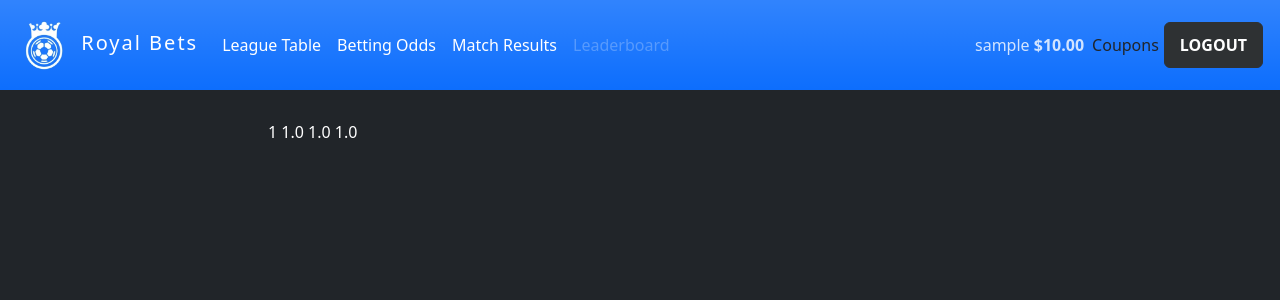
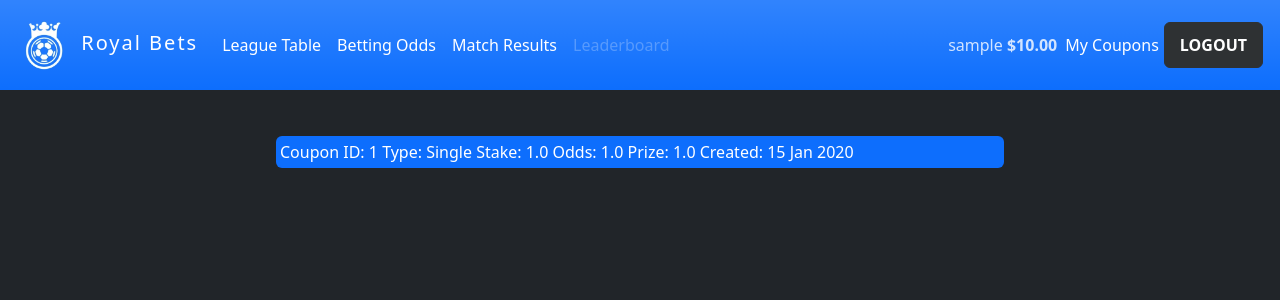
Before and after one commit to sowinskipatryk/Betting-Site-Django, a Django app: page /coupons/ in a window 1280 px wide. Shown: the top 300 px of the page. Run offline with Django 4.2, Linux system fonts and the light colour scheme; a user stored in the database is signed in; tables that the repository leaves empty hold one stand-in row (values such as "Sample post").

Commit message:
account balance mechanics

```diff
--- a/royalbetsproject/royalbetsapp/models.py
+++ b/royalbetsproject/royalbetsapp/models.py
@@ -112,7 +112,6 @@ COUPON_OUTCOMES = [
     (0, 'Open'),
     (1, 'Won'),
     (2, 'Lost'),
-    (3, 'Cancelled')
 ]
 
 MATCH_PICKS = [
@@ -145,8 +144,8 @@ class Bet(models.Model):
 class ExtendedUser(models.Model):
     user = models.OneToOneField(User, on_delete=models.CASCADE)
     balance = models.FloatField(default=0.00)
-    avatar = models.ImageField(upload_to='profile_pics')
-    coupons = models.ManyToManyField(Coupon)
+    avatar = models.ImageField(upload_to='profile_pics', null=True, blank=True)
+    coupons = models.ManyToManyField(Coupon, blank=True)
 
     def __str__(self):
         return self.user.username
--- a/royalbetsproject/royalbetsapp/templates/base.html
+++ b/royalbetsproject/royalbetsapp/templates/base.html
@@ -45,13 +45,16 @@
               </div>
               {% else %}
               <span class="navbar-text me-2">
-                  {{ext_user}} <strong>${{ ext_user.balance|floatformat:2 }}</strong>
+                  {{ext_user}} <strong id="accountBalance">${{ ext_user.balance|floatformat:2 }}</strong>
               </span>
-              <a class="nav-link" aria-current="page" href="{% url 'coupons' %}">Coupons</a>
+              <a class="nav-link text-white" aria-current="page" href="{% url 'coupons' %}">My Coupons</a>
               <a href="{% url 'logout' %}" id="logout-button" class="btn navbtn">LOGOUT</a>
               {% endif %}
           </div>
         </nav>
+        <script>
+            var accBalance = JSON.parse('{{ ext_user.balance|floatformat:2 }}');
+        </script>
         <div class="container">
             {% block content %}
             {% endblock content %}
--- a/royalbetsproject/royalbetsapp/templates/coupons.html
+++ b/royalbetsproject/royalbetsapp/templates/coupons.html
@@ -1,30 +1,30 @@
 {% extends 'base.html' %}
 {% load static %}
-{% block title %}Results{% endblock title %}
+{% block title %}Coupons{% endblock title %}
 {% block content %}
 
 <div style="padding-top: 120px;"></div>
-<div class="infinite-container">
+<div class="container">
     {% for coupon in coupons %}
-    <div class="infinite-item mx-auto col-lg-8">
-        <span class="text-white">{{coupon.coupon_id}}</span>
-        <span class="text-white">{{coupon.stake}}</span>
-        <span class="text-white">{{coupon.odds}}</span>
-        <span class="text-white">{{coupon.prize}}</span>
-    </div>
+        {% if not coupon.outcome %}
+        <div class="item mx-auto col-lg-8 bg-primary rounded p-1 m-3">
+        {% elif coupon.outcome == 1 %}
+        <div class="item mx-auto col-lg-8 bg-success rounded p-1 m-3">
+        {% else %}
+        <div class="item mx-auto col-lg-8 bg-danger rounded p-1 m-3">
+        {% endif %}
+            <span class="text-white">Coupon ID: {{coupon.coupon_id}}</span>
+            {% for type in types %}
+                {% if type.0 == coupon.type %}
+                <span class="text-white">Type: {{type.1}}</span>
+                {% endif %}
+            {% endfor %}
+            <span class="text-white">Stake: {{coupon.stake}}</span>
+            <span class="text-white">Odds: {{coupon.odds}}</span>
+            <span class="text-white">Prize: {{coupon.prize}}</span>
+            <span class="text-white">Created: {{coupon.create_date|date:'d M Y'}}</span>
+        </div>
     {% endfor %}
 </div>
 
-{% if matches.has_next %}
-<div class="mb-2" style="text-align: center;">
-<button type="button" class="btn btn-secondary m-2"><a class="infinite-more-link" href="?page={{ matches.next_page_number }}" style="text-decoration: none; color:white;">Load more</a></button>
-</div>
-{% endif %}
-
-<script>
-var infinite = new Waypoint.Infinite({
-  element: $('.infinite-container')[0]
-});
-</script>
-
 {% endblock content %}
--- a/royalbetsproject/royalbetsapp/templates/odds.html
+++ b/royalbetsproject/royalbetsapp/templates/odds.html
@@ -54,7 +54,7 @@
                         <div id="betSummary" class="d-none">
                                 <div id="stakeRangeHolder">
                                     <label for="stakeInput">Stake:<span id="betStake" class="ms-1 bolder"></span></label>
-                                    <input type="range" value="2.00" min="2.00" max="100.00" step="0.01" class="d-none" id="stakeInput">
+                                    <input type="range" value="2.00" min="2.00" max="10.00" step="0.1" class="d-none" id="stakeInput">
                                 </div>
                                 <div>Odds:<span id="betOdds" class="ms-1 bolder"></span></div>
                                 <div>Prize:<span id="betPrize" class="ms-1 bolder"></span></div>
--- a/royalbetsproject/royalbetsapp/views.py
+++ b/royalbetsproject/royalbetsapp/views.py
@@ -5,7 +5,7 @@ from django.shortcuts import render, redirect
 from django.core.paginator import Paginator, EmptyPage, PageNotAnInteger
 from django.contrib.auth.decorators import login_required
 from django.urls import reverse
-from .models import Team, Fixture, Coupon, ExtendedUser, User, Bet
+from .models import Team, Fixture, Coupon, ExtendedUser, User, Bet, COUPON_TYPES
 from .forms import RegisterForm
 from .utils import draw_results
 import json
@@ -115,25 +115,35 @@ def results(request):
 @login_required
 def coupon_submit(request):
     if request.method == 'POST':
-        data = json.loads(request.body)
-        coupon_id = random.randint(10**15, (10**16)-1)
-        bets = data["betsInput"]
+        if request.user.is_authenticated:
 
-        if len(bets) == 1:
-            betType = 0
-        else:
-            betType = 1
+            data = json.loads(request.body)
 
-        stake = float(data["stakeInput"])
-        odds = float(data["oddsInput"])
-        prize = float(data["prizeInput"][1:])
+            stake = float(data["stakeInput"])
+            odds = float(data["oddsInput"])
+            prize = float(data["prizeInput"][1:])
 
-        if request.user.is_authenticated:
-            creator = User.objects.get(username=request.user.username)
+            creator = ExtendedUser.objects.get(user=request.user)
+
+            if creator.balance < stake:
+                return JsonResponse(
+                    {"status": "error", "message": "Insufficient funds!"})
+
+            coupon_id = random.randint(10 ** 15, (10 ** 16) - 1)
+
+            bets = data["betsInput"]
+            if len(bets) == 1:
+                betType = 0
+            else:
+                betType = 1
+
             coupon = Coupon(coupon_id=coupon_id, type=betType,
-                        creator=creator, stake=stake, odds=odds, prize=prize)
+                        creator=creator.user, stake=stake, odds=odds, prize=prize)
 
             coupon.save()
+
+            creator.balance -= stake
+            creator.save()
 
             for bet in bets:
                 new_bet = Bet(coupon=coupon, fixture=Fixture.objects.get(id=bet['matchId']), pick=bet['matchPick'])
@@ -192,6 +202,6 @@ def logout_view(request):
 
 @login_required
 def coupon_history(request):
-    coupons = Coupon.objects.all()
-    context = {'coupons': coupons}
+    coupons = Coupon.objects.all().order_by('-create_date')
+    context = {'coupons': coupons, 'types': COUPON_TYPES}
     return render(request, 'coupons.html', context)
--- a/royalbetsproject/static/css/style.css
+++ b/royalbetsproject/static/css/style.css
@@ -166,3 +166,8 @@ label[for="stakeInput"]
 .signConfirm:hover {
     border: 1px solid white;
 }
+
+.deleteBetBtn {
+    font-size: 0.75rem;
+    padding: 0.1rem 0.2rem 0.1rem 0.2rem;
+}
```
Also changed, not shown: royalbetsproject/static/js/betbuilder.js (+42 -38 lines).
